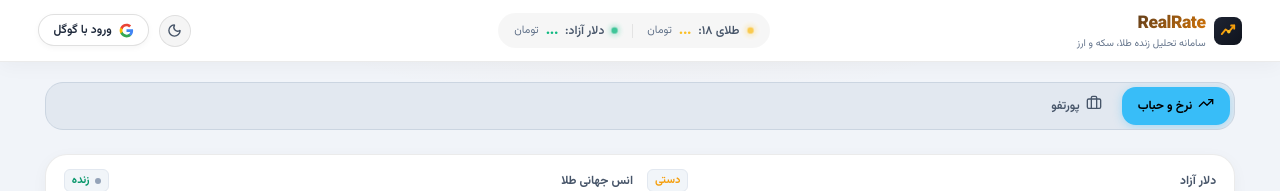
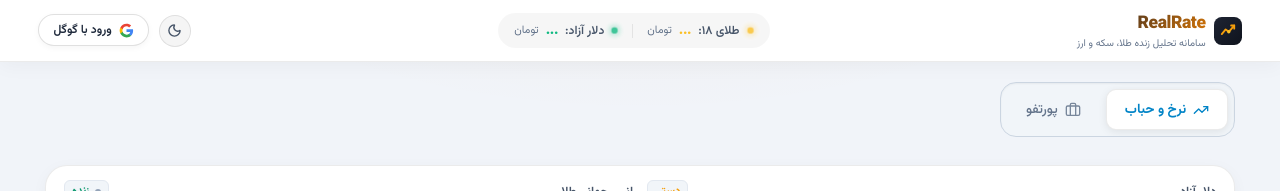
Before and after one commit to nos486/realrate, a React (Vite) app in the folder web/: page / in a window 1280 px wide. Shown: the top 191 px of the page. Built offline with nearby package versions, Linux system fonts and the light colour scheme; no server answers.

Commit message:
style: enhance segmented tablist dark mode visibility and contrast

```diff
--- a/web/src/pages/MainPage.jsx
+++ b/web/src/pages/MainPage.jsx
@@ -148,14 +148,15 @@ export default function MainPage() {
       )}
 
       {/* Modern Segmented Navigation Tabs */}
+      <div className="main-nav-tabs-bar">
         <FilterPills
           variant="segmented"
           size="lg"
           options={tabOptions}
           activeValue={activeTab}
           onChange={handleTabChange}
-        style={{ marginBottom: '24px' }}
         />
+      </div>
 
       {/* Tab Views */}
       <section className="tab-view-container">
--- a/web/src/styles/base.css
+++ b/web/src/styles/base.css
@@ -722,8 +722,23 @@ input:focus, select:focus, textarea:focus {
 /* ==========================================================================
    UI Components: FilterPills & SegmentedTabs
    ========================================================================== */
+.main-nav-tabs-bar {
+  display: flex;
+  align-items: center;
+  justify-content: flex-start;
+  margin-bottom: 24px;
+  width: 100%;
+  overflow-x: auto;
+  padding-bottom: 4px;
+  scrollbar-width: none;
+}
+
+.main-nav-tabs-bar::-webkit-scrollbar {
+  display: none;
+}
+
 .ui-filter-pills {
-  display: flex;
+  display: inline-flex;
   align-items: center;
   gap: 6px;
   overflow-x: auto;
@@ -751,6 +766,19 @@ input:focus, select:focus, textarea:focus {
   font-family: inherit;
 }
 
+.filter-pill-btn .pill-icon {
+  display: inline-flex;
+  align-items: center;
+  justify-content: center;
+  flex-shrink: 0;
+  opacity: 0.85;
+  transition: opacity var(--transition-fast), color var(--transition-fast);
+}
+
+.filter-pill-btn:hover .pill-icon {
+  opacity: 1;
+}
+
 .filter-pill-btn:hover {
   color: var(--text-primary);
   background: var(--bg-control-hover, rgba(255, 255, 255, 0.08));
@@ -758,19 +786,25 @@ input:focus, select:focus, textarea:focus {
 }
 
 .filter-pill-btn.active {
-  background: var(--accent-blue, #38bdf8);
-  border-color: var(--accent-blue, #38bdf8);
-  color: #000000;
+  background: linear-gradient(135deg, #0284c7 0%, #2563eb 100%);
+  border-color: rgba(56, 189, 248, 0.5);
+  color: #ffffff;
   font-weight: 700;
-  box-shadow: 0 2px 10px rgba(56, 189, 248, 0.35);
+  box-shadow: 0 4px 14px rgba(2, 132, 199, 0.35);
+}
+
+.filter-pill-btn.active .pill-icon {
+  opacity: 1;
+  color: #ffffff;
 }
 
 .filter-pill-btn .pill-badge {
-  font-size: 10px;
+  font-size: 11px;
   font-weight: 700;
-  background: rgba(0, 0, 0, 0.2);
-  padding: 1px 6px;
-  border-radius: 10px;
+  background: rgba(0, 0, 0, 0.25);
+  padding: 1px 7px;
+  border-radius: 999px;
+  line-height: 1.2;
 }
 
 .filter-pill-btn:not(.active) .pill-badge {
@@ -778,27 +812,76 @@ input:focus, select:focus, textarea:focus {
   color: var(--text-muted);
 }
 
-/* Segmented Control Variant */
+/* ── Size Variants ────────────────────────────────────────────────────────── */
+.ui-filter-pills.size-sm .filter-pill-btn {
+  padding: 5px 10px;
+  font-size: 11.5px;
+  border-radius: 7px;
+  gap: 5px;
+}
+
+.ui-filter-pills.size-md .filter-pill-btn {
+  padding: 7px 14px;
+  font-size: 13px;
+  border-radius: 9px;
+  gap: 6px;
+}
+
+.ui-filter-pills.size-lg .filter-pill-btn {
+  padding: 9px 18px;
+  font-size: 13.5px;
+  font-weight: 600;
+  border-radius: 10px;
+  gap: 7px;
+}
+
+/* ── Segmented Control Variant (Modern Elevated Dock) ────────────────────── */
 .ui-filter-pills.variant-segmented {
-  background: rgba(0, 0, 0, 0.3);
-  border: 1px solid var(--border-subtle);
-  padding: 4px;
-  border-radius: var(--radius-lg, 12px);
+  background: rgba(15, 22, 36, 0.85);
+  backdrop-filter: blur(16px);
+  -webkit-backdrop-filter: blur(16px);
+  border: 1px solid rgba(255, 255, 255, 0.12);
+  padding: 5px;
+  border-radius: 14px;
   gap: 4px;
+  width: fit-content;
+  max-width: 100%;
+  box-shadow: 0 8px 30px rgba(0, 0, 0, 0.45), inset 0 1px 0 rgba(255, 255, 255, 0.08);
+}
+
+.ui-filter-pills.variant-segmented.size-lg {
+  padding: 6px;
+  gap: 6px;
+  border-radius: 16px;
 }
 
 .ui-filter-pills.variant-segmented .filter-pill-btn {
-  border: none;
+  border: 1px solid transparent;
   background: transparent;
-  border-radius: var(--radius-md, 8px);
-  padding: 8px 16px;
+  color: rgba(255, 255, 255, 0.65);
+  font-weight: 500;
+  transition: all 0.2s cubic-bezier(0.4, 0, 0.2, 1);
+}
+
+.ui-filter-pills.variant-segmented .filter-pill-btn:hover {
+  color: #ffffff;
+  background: rgba(255, 255, 255, 0.08);
+  border-color: rgba(255, 255, 255, 0.08);
 }
 
 .ui-filter-pills.variant-segmented .filter-pill-btn.active {
-  background: var(--accent-blue, #38bdf8);
-  color: #000;
+  background: linear-gradient(135deg, #0284c7 0%, #2563eb 100%);
+  color: #ffffff;
+  font-weight: 700;
+  border: 1px solid rgba(255, 255, 255, 0.25);
+  box-shadow: 0 4px 16px rgba(2, 132, 199, 0.42), inset 0 1px 0 rgba(255, 255, 255, 0.3);
 }
 
+.ui-filter-pills.variant-segmented .filter-pill-btn.active .pill-icon {
+  color: #ffffff;
+}
+
+/* Light Mode Overrides */
 [data-theme="light"] .filter-pill-btn {
   background: #f1f5f9;
   border-color: #cbd5e1;
@@ -812,10 +895,31 @@ input:focus, select:focus, textarea:focus {
   background: #0284c7;
   color: #ffffff;
   border-color: #0284c7;
+  box-shadow: 0 4px 12px rgba(2, 132, 199, 0.25);
 }
 [data-theme="light"] .ui-filter-pills.variant-segmented {
-  background: #e2e8f0;
+  background: #f1f5f9;
   border-color: #cbd5e1;
+  box-shadow: inset 0 1px 2px rgba(0, 0, 0, 0.05);
+}
+[data-theme="light"] .ui-filter-pills.variant-segmented .filter-pill-btn {
+  color: #64748b;
+  background: transparent;
+  border-color: transparent;
+}
+[data-theme="light"] .ui-filter-pills.variant-segmented .filter-pill-btn:hover {
+  color: #0f172a;
+  background: rgba(0, 0, 0, 0.05);
+  border-color: transparent;
+}
+[data-theme="light"] .ui-filter-pills.variant-segmented .filter-pill-btn.active {
+  background: #ffffff;
+  color: #0284c7;
+  border-color: rgba(0, 0, 0, 0.08);
+  box-shadow: 0 2px 8px rgba(0, 0, 0, 0.08), inset 0 1px 0 rgba(255, 255, 255, 0.8);
+}
+[data-theme="light"] .ui-filter-pills.variant-segmented .filter-pill-btn.active .pill-icon {
+  color: #0284c7;
 }
 
 /* ==========================================================================
```
Lines whose indentation alone changed are shown as unchanged.
